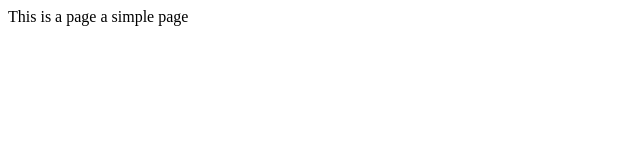
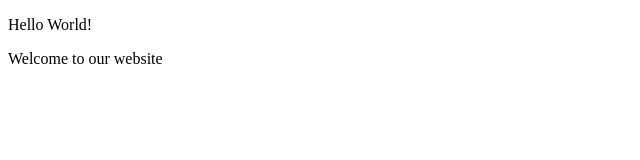
Before and after one commit to ZPJohnDoe/MyApp, a plain HTML site: page index.html in a window 1280 px wide. Shown: the whole page, without its empty margins (0-640 px from the left). Drawn offline with Linux system fonts and the light colour scheme.

```diff
--- a/index.html
+++ b/index.html
@@ -4,7 +4,7 @@
   <title>Hi there</title>
 </head>
 <body>
-  This is a page
-  a simple page
+  <p>Hello World!</p>
+  <p>Welcome to our website</p>
 </body>
 </html>
```
Also changed, not shown: About.html (added, +9 -0 lines), 1 other file.
